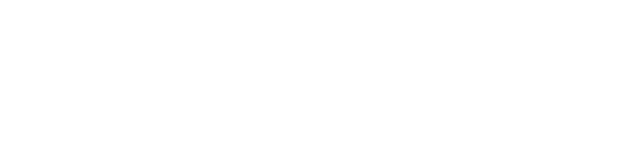
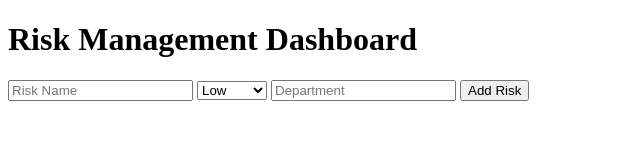
Before and after one commit to danielaj2004/Coding_challenge_15, a plain HTML site: page Index.html in a window 1280 px wide. Shown: the whole page, without its empty margins (0-640 px from the left). Drawn offline with Linux system fonts and the light colour scheme.

Commit message:
Task 1 - Base Structure Setup

```diff
--- a/Index.html
+++ b/Index.html
@@ -6,6 +6,22 @@
     <title>Coding Challenge 15</title>
 </head>
 <body>
+
+    <!-- Task 1 Creating the base structure-->
+    <h1>Risk Management Dashboard</h1>
+    <div id="riskDashboard"></div>
+
+    <form id="riskForm">
+        <input type="text" id="riskName" placeholder="Risk Name" required>
+        <select id="riskLevel">
+            <option value="Low">Low</option>
+            <option value="Medium">Medium</option>
+            <option value="High">High</option>
+        </select>
+        <input type="text" id="department" placeholder="Department" required>
+        <button type="submit">Add Risk</button>
+    </form>
+
     <script src="cc_15.js"></script>
 </body>
 </html>
--- a/cc_15.js
+++ b/cc_15.js
@@ -0,0 +1,4 @@
+// task 1 Creating the Base Structure
+
+const riskDashboard = document.getElementById('riskDashboard');
+console.log('Risk Dashboard loaded');
```
